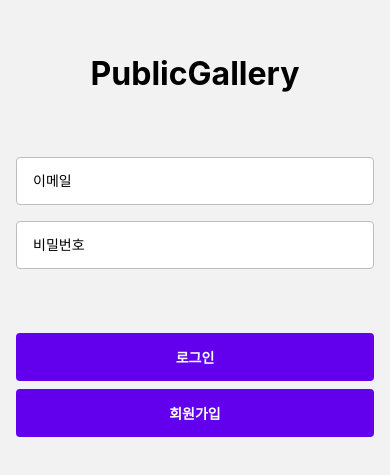
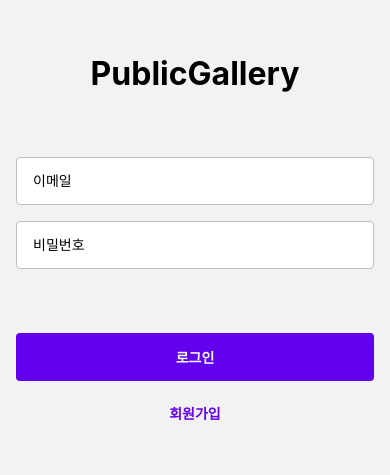
Before and after one commit to dev-traveler/PublicGalleryAvenj, a React Native app: screen /SignIn in a window 390 px wide. Shown: the part 177-652 px from the top of the page. Built offline with nearby package versions, Linux system fonts and the light colour scheme.

Commit message:
Secondary 버튼 정의해서 사용하기

```diff
--- a/components/CustomButton.js
+++ b/components/CustomButton.js
@@ -1,23 +1,36 @@
 import React from 'react';
 import {StyleSheet, View, Pressable, Text, Platform} from 'react-native';
 
-function CustomButton({onPress, title, hasMarginBottom}) {
+function CustomButton({onPress, title, hasMarginBottom, theme}) {
+  const isPrimary = theme === 'primary';
+
   return (
     <View style={[styles.block, hasMarginBottom && styles.margin]}>
       <Pressable
         onPress={onPress}
         style={({pressed}) => [
           styles.wrapper,
+          isPrimary && styles.primaryWrapper,
           Platform.OS === 'ios' && pressed && {opacity: 0.5},
         ]}
         android_ripple={{
-          color: '#ffffff',
+          color: isPrimary ? '#ffffff' : '#6200ee',
         }}>
-        <Text style={[styles.text]}>{title}</Text>
+        <Text
+          style={[
+            styles.text,
+            isPrimary ? styles.primaryText : styles.secondaryText,
+          ]}>
+          {title}
+        </Text>
       </Pressable>
     </View>
   );
 }
+
+CustomButton.defaultProps = {
+  theme: 'primary',
+};
 
 const styles = StyleSheet.create({
   overflow: {
@@ -29,6 +42,9 @@ const styles = StyleSheet.create({
     height: 48,
     alignItems: 'center',
     justifyContent: 'center',
+    // backgroundColor 제거
+  },
+  primaryWrapper: {
     backgroundColor: '#6200ee',
   },
   text: {
@@ -36,6 +52,12 @@ const styles = StyleSheet.create({
     fontSize: 14,
     color: 'white',
   },
+  primaryText: {
+    color: 'white',
+  },
+  secondaryText: {
+    color: '#6200ee',
+  },
   margin: {
     marginBottom: 8,
   },
--- a/screens/SignInScreen.js
+++ b/screens/SignInScreen.js
@@ -13,7 +13,7 @@ function SignInScreen() {
         <BorderedInput placeholder="비밀번호" />
         <View style={styles.buttons}>
           <CustomButton title="로그인" hasMarginBottom />
-          <CustomButton title="회원가입" />
+          <CustomButton title="회원가입" theme="secondary" />
         </View>
       </View>
     </SafeAreaView>
```
